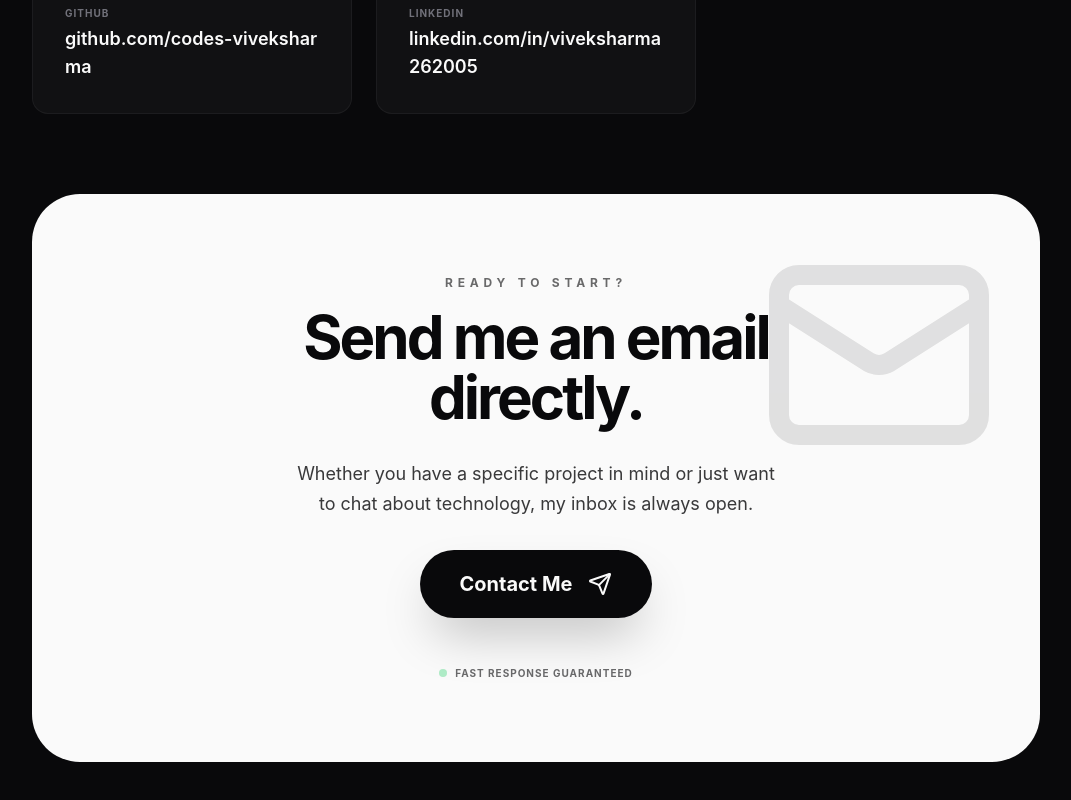
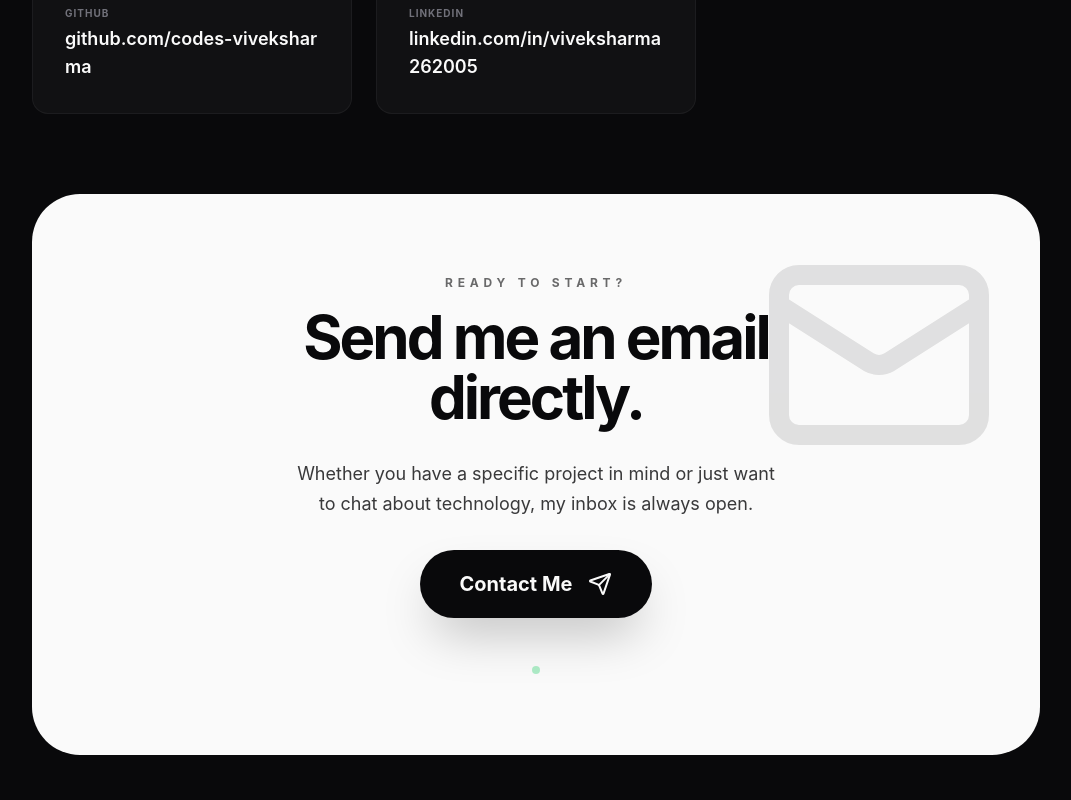
Before and after one commit to YASH-HCKT/set-the-standard-portfolio, a React (Vite) app: page / in a window 1280 px wide. Shown: the part 5958-6758 px from the top of the page, without its empty margins (144-1215 px from the left). Built offline with nearby package versions, Linux system fonts and the light colour scheme.

Commit message:
Update location in contact information

```diff
--- a/src/components/Contact.jsx
+++ b/src/components/Contact.jsx
@@ -5,7 +5,7 @@ import { Mail, Github, Linkedin, Phone, MapPin, Send, ExternalLink } from 'lucid
 const contactInfo = [
     { name: "Email", icon: Mail, url: "mailto:codes.viveksharma@gmail.com", label: "codes.viveksharma@gmail.com" },
     { name: "Phone", icon: Phone, url: "tel:+917006356523", label: "+91 70063 56523" },
-    { name: "Location", icon: MapPin, url: "#", label: "Asansol, West Bengal, India" },
+    { name: "Location", icon: MapPin, url: "#", label: "Jammu, Jammu & Kashmir, India" },
     { name: "GitHub", icon: Github, url: "https://github.com/codes-viveksharma", label: "github.com/codes-viveksharma" },
     { name: "LinkedIn", icon: Linkedin, url: "https://www.linkedin.com/in/viveksharma262005/", label: "linkedin.com/in/viveksharma262005" },
 ];
@@ -74,7 +74,7 @@ const Contact = () => {
 
                     <div className="flex items-center gap-2 mt-4 text-[10px] font-bold uppercase tracking-widest opacity-60">
                         <div className="w-2 h-2 rounded-full bg-green-500 animate-pulse"></div>
-                        Fast response guaranteed
+
                     </div>
                 </div>
             </motion.div>
```
